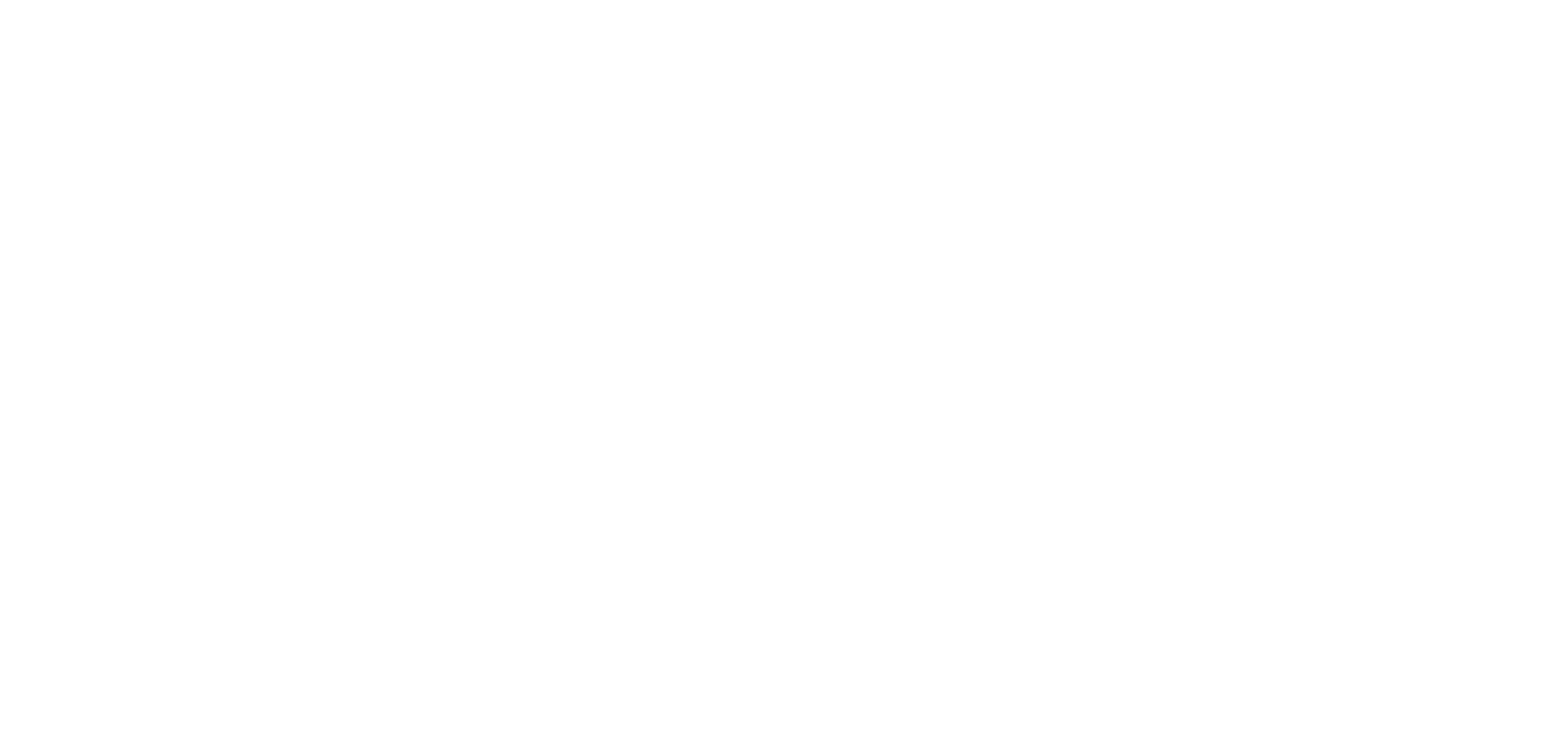
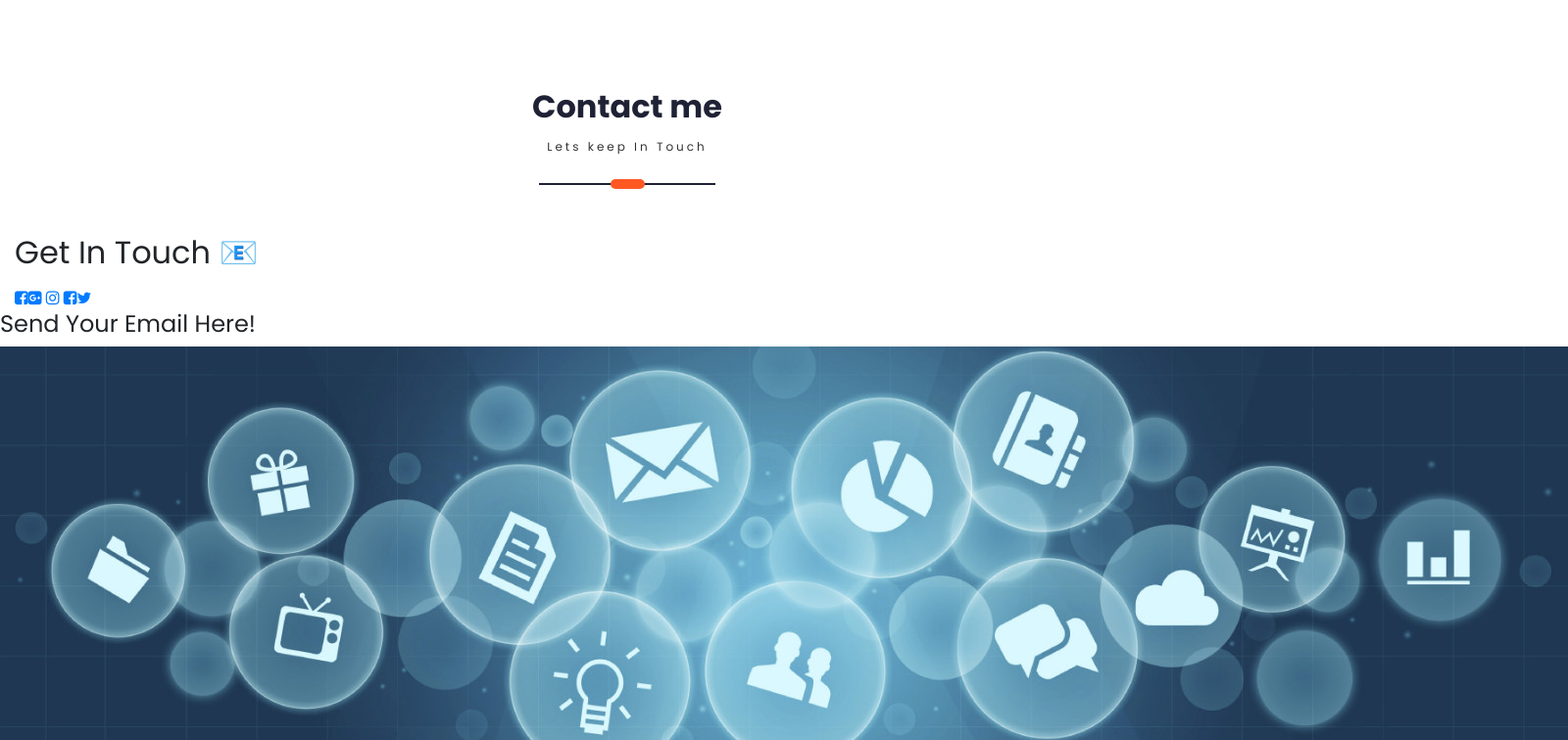
Before and after one commit to rajat6235/portfolio, a React (Create React App) app in the folder myportfolio/: page / in a window 1280 px wide. Shown: the part 2044-2800 px from the top of the page at 98% size, 1600 px wide, since content can reach past the window. Before the commit the page ends 2129 px from the top, so only its background shows below. Built offline with nearby package versions, Linux system fonts and the light colour scheme; a web font is replaced by a local one.

Commit message:
contact me added

```diff
--- /dev/null
+++ b/myportfolio/src/Container/ContactMe/ContactMe.js
@@ -0,0 +1,83 @@
+import React, { useState } from 'react';
+import Typical from 'react-typical'
+import imgBack from '../../../src/images/mailz.jpeg'
+import load1 from '../../../src/images/load2.gif'
+import ScreenHeading from '../../utilities/ScreenHeadings/ScreenHeading'
+import ScrollService from '../../utilities/ScrollServices'
+import Animations from '../../utilities/Animations'
+
+
+export default function ContactMe(props) {
+    let fadeInScreenHandler =(screen)=>{
+        if (screen.fadeScreen !== props.id)
+        return
+        Animations.animations.fadeInScreen(props.id)
+    }
+    const fadeInSubscription =
+    ScrollService.currentScreenFadeIn.subscribe(fadeInScreenHandler)
+
+const [name,setName] = useState("")
+const [email,setEmail] = useState("")
+const [message,setMessage] = useState("")
+const [banner,seBanner] = useState("")
+const [bool,setBool] = useState("")
+
+
+
+
+
+return (
+    <div className='main-container' id={props.id || ''}>
+        <ScreenHeading
+        subHeading ={"Lets keep In Touch"}
+        title={"Contact me"}
+        />
+        <div className='central-form'>
+            <div className='col'>
+            <h2 className='title'>
+                {" "}
+                <Typical
+                  loop={Infinity}
+                  steps={[
+                    "Get In Touch 📧",
+                    1000,
+                  ]}
+                />
+              </h2>
+              <a href="#">
+                <i className="fa fa-facebook-square"></i>
+              </a>
+              <a href="#">
+                <i className="fa fa-google-plus-square"></i>
+              </a>{" "}
+              <a href="#">
+                <i className="fa fa-instagram"></i>
+              </a>{" "}
+              <a href="#">
+                <i className="fa fa-facebook-square"></i>
+              </a>
+              <a href="add links to github etc here">
+                <i className="fa fa-twitter"></i>
+              </a>
+            </div>
+            <div className='back-form'>
+                <div className='img-back'>
+                    <h4>Send Your Email Here!</h4>
+                    <img src ={imgBack} alt='not found'/>
+                </div>
+                <form>
+                    <p>{banner}</p>
+                    <label htmlFor='name'>Name</label>
+                    <input type='text'/>
+
+                    <label htmlFor='email'>Email</label>
+                    <input type='text'/>
+
+                    <label htmlFor='message'>Message</label>
+                    <input type='text'/>
+                </form>
+            </div>
+        </div>
+    </div>
+  )
+}
--- a/myportfolio/src/utilities/comman.js
+++ b/myportfolio/src/utilities/comman.js
@@ -1,6 +1,7 @@
 import Home from "../Container/Home/Home";
 import AboutMe from "../Container/AboutMe/AboutMe";
 import Resume from "../Container/Resume/Resume";
+import ContactMe from "../Container/ContactMe/ContactMe";
 export const TOTAL_SCREENS = [
   {
     screen_name: "Home",
@@ -14,6 +15,10 @@
     screen_name: "Resume",
     component: Resume,
   },
+  {
+    screen_name: "ContactMe",
+    component: ContactMe,
+  },
 ];
 export const GET_SCREEN_INDEX =(screen_name)=>{
     if(!screen_name)return -1;
```
Also changed, not shown: myportfolio/src/Container/ContactMe/ContactMe.css (added), myportfolio/src/images/load2.gif (added), myportfolio/src/images/mailz.jpeg (added).
